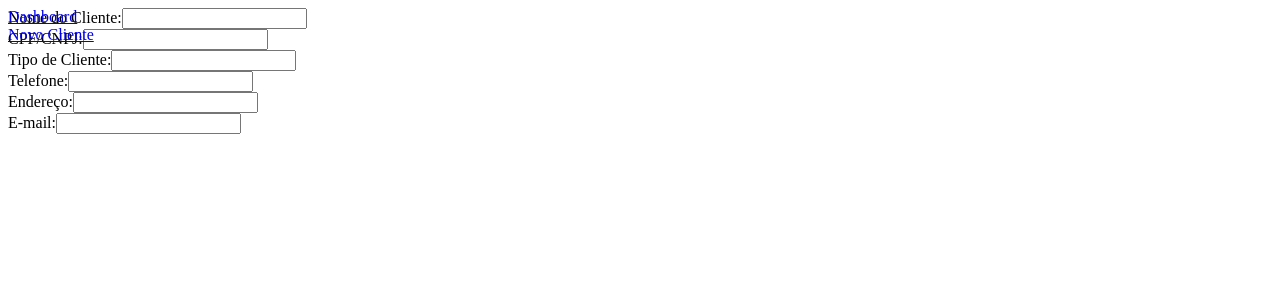
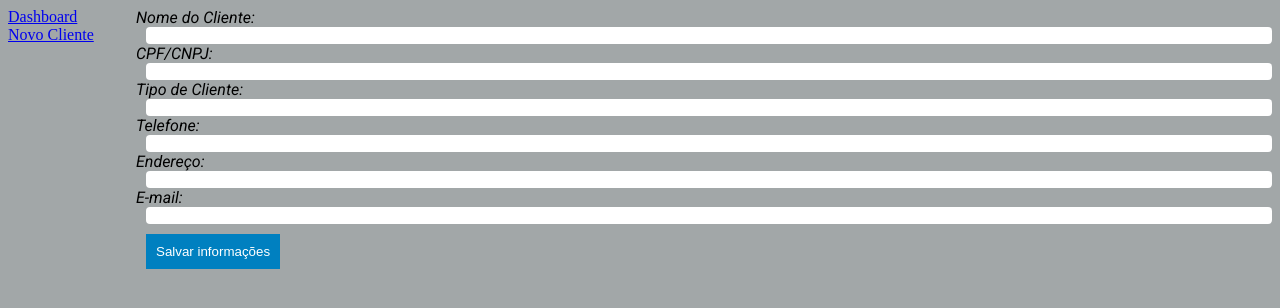
Before and after one commit to LeandroSanto/ticketfrontend, a React (Vite) app: page /newclient in a window 1280 px wide. Shown: the top 308 px of the page. Built offline with nearby package versions, Linux system fonts and the light colour scheme.

Commit message:
correção de layouts início do component button

```diff
--- a/index.html
+++ b/index.html
@@ -4,6 +4,9 @@
     <meta charset="UTF-8" />
     <link rel="icon" type="image/svg+xml" href="/src/favicon.svg" />
     <meta name="viewport" content="width=device-width, initial-scale=1.0" />
+    <link rel="preconnect" href="https://fonts.googleapis.com">
+    <link rel="preconnect" href="https://fonts.gstatic.com" crossorigin>
+    <link href="https://fonts.googleapis.com/css2?family=Roboto:ital,wght@0,300;0,400;0,700;1,300;1,400;1,700&display=swap" rel="stylesheet">
     <title>Vite App</title>
   </head>
   <body>
--- /dev/null
+++ b/src/components/Button/index.tsx
@@ -0,0 +1,15 @@
+
+import './styles.css';
+
+interface ButtonProps{
+  name: string;
+  label: string;
+}
+
+export const Button:React.FunctionComponent<ButtonProps> = ({name, label}) => {
+  return(
+    <div className="buttonContainer">
+      <button id={name}><label>{label}</label></button>
+    </div>
+  )
+}
--- /dev/null
+++ b/src/components/Button/styles.css
@@ -0,0 +1,14 @@
+.buttonContainer{
+  display:flex;
+  padding:10px;
+}
+
+.buttonContainer button{
+  background: #0080c0;
+  border: 1px;
+  border-radius: 8;
+  padding: 10px;
+}
+.buttonContainer label{
+  color:#fff;
+}
--- a/src/components/Input/index.tsx
+++ b/src/components/Input/index.tsx
@@ -1,3 +1,5 @@
+import './styles.css';
+
 interface InputProps{
     label: string,
     type: string,
--- /dev/null
+++ b/src/components/Input/styles.css
@@ -0,0 +1,16 @@
+.inputContainer{
+    display:flex;
+    flex-direction: column;
+}
+.inputContainer label{
+    display: flex;
+    flex-direction: column;
+    font-family: 'Roboto';
+    font-style: italic;
+}
+.inputContainer input{
+    background-color: #fff;
+    border: 0px;
+    border-radius: 4px;
+    margin-left: 10px;
+}
--- a/src/global.css
+++ b/src/global.css
@@ -1,4 +1,12 @@
+body{
+  background: #a2a7a8;
+}
+
 .container{
-    display:flex;
-    flex-direction: row;
+  display:flex;
+  flex-direction: row;
 }
+
+label input p div{
+  font-family: 'Roboto', sans-serif;
+}
--- a/src/main.tsx
+++ b/src/main.tsx
@@ -1,6 +1,8 @@
 import React from 'react'
 import ReactDOM from 'react-dom'
 import App from './App'
+
+import './global.css';
 
 ReactDOM.render(
   <React.StrictMode>
--- a/src/pages/NewClient/index.tsx
+++ b/src/pages/NewClient/index.tsx
@@ -1,14 +1,22 @@
+import { Button } from "../../components/Button";
 import { Input } from "../../components/Input";
+
+import './styles.css';
 
 export function NewClient() {
   return(
     <div className="newClientContainer">
+      <form>
         <Input name='client' label='Nome do Cliente:' type='text' />
         <Input name='cpfcnpj' label='CPF/CNPJ:' type='text' />
         <Input name='type' label='Tipo de Cliente:' type='text' />
         <Input name='phone' label='Telefone:' type='text' />
         <Input name='address' label='Endereço:' type='text' />
         <Input name='email' label='E-mail:' type='text' />
+      </form>
+      <footer>
+        <Button name='save' label='Salvar informações'/>
+      </footer>
     </div>
   )
 }
--- /dev/null
+++ b/src/pages/NewClient/styles.css
@@ -0,0 +1,6 @@
+.newClientContainer{
+    display: flex;
+    flex-direction: column;
+
+    margin-left: 10vw;
+}
```
Lines whose indentation alone changed are shown as unchanged.
